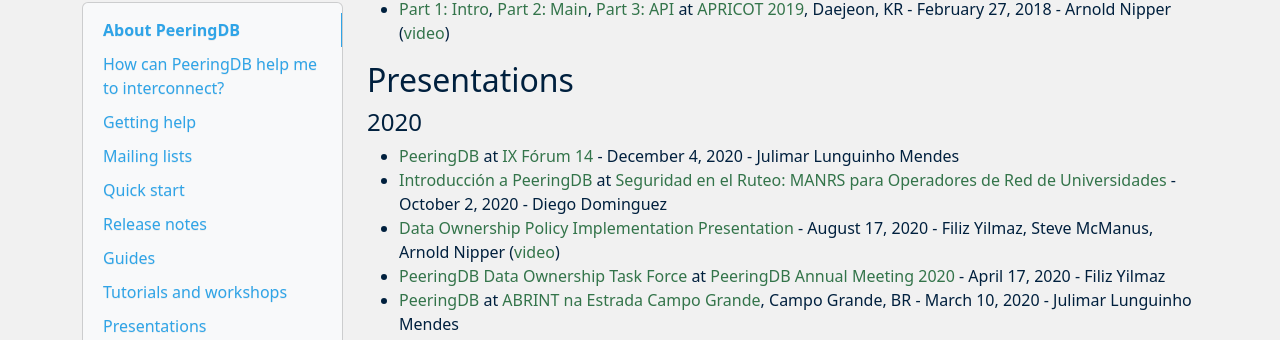
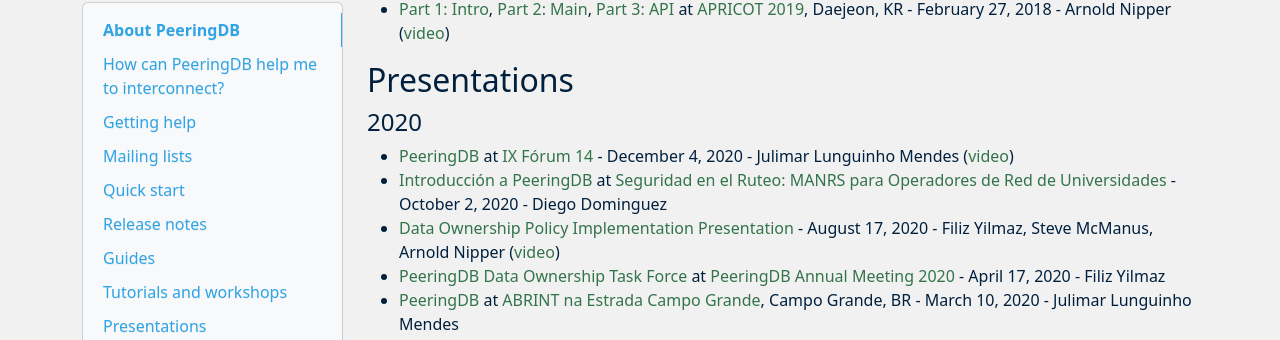
Before and after one commit to peeringdb/docs, an MkDocs documentation site: the page built from docs/index.md, in a window 1280 px wide and 900 px high, scrolled down 2013 px. Shown: the part 115-455 px from the top of the window. Built offline with MkDocs 1.6.1, drawn with Linux system fonts in a browser that asks for light colours; nearby versions of some CDN libraries.

Commit message:
Added Julimar's presentation video.

```diff
--- a/docs/index.md
+++ b/docs/index.md
@@ -70,7 +70,7 @@
 
 #### 2020
 
-- [PeeringDB](presentation/IX_Forum_14_Sao_Paulo-peeringdb-20201204-V3.pdf) at [IX Fórum 14](https://forum.ix.br/#schedule) - December 4, 2020 - Julimar Lunguinho Mendes
+- [PeeringDB](presentation/IX_Forum_14_Sao_Paulo-peeringdb-20201204-V3.pdf) at [IX Fórum 14](https://forum.ix.br/#schedule) - December 4, 2020 - Julimar Lunguinho Mendes ([video](https://www.youtube.com/watch?v=9EIBgF6okWs))
 - [Introducción a PeeringDB](presentation/20201002-ANUIES-PeeringDB-Intro-Spanish.pdf) at [Seguridad en el Ruteo: MANRS para Operadores de Red de Universidades](http://anuies.symposium.events/54606/programme/seguridad-en-el-ruteo_-manrs-para-operadores-de-red-de-universidades.html) - October 2, 2020 - Diego Dominguez
 - [Data Ownership Policy Implementation Presentation](presentation/20200817-dtf-implementation.pdf) - August 17, 2020 - Filiz Yilmaz, Steve McManus, Arnold Nipper ([video](https://youtu.be/mtT_HojbIPs))
 - [PeeringDB Data Ownership Task Force](presentation/20200417-DataTF-AnnualMtg-Update-Filiz-Yilmaz.pdf) at [PeeringDB Annual Meeting 2020](https://www.facebook.com/events/580338329488711/) - April 17, 2020 - Filiz Yilmaz
```
